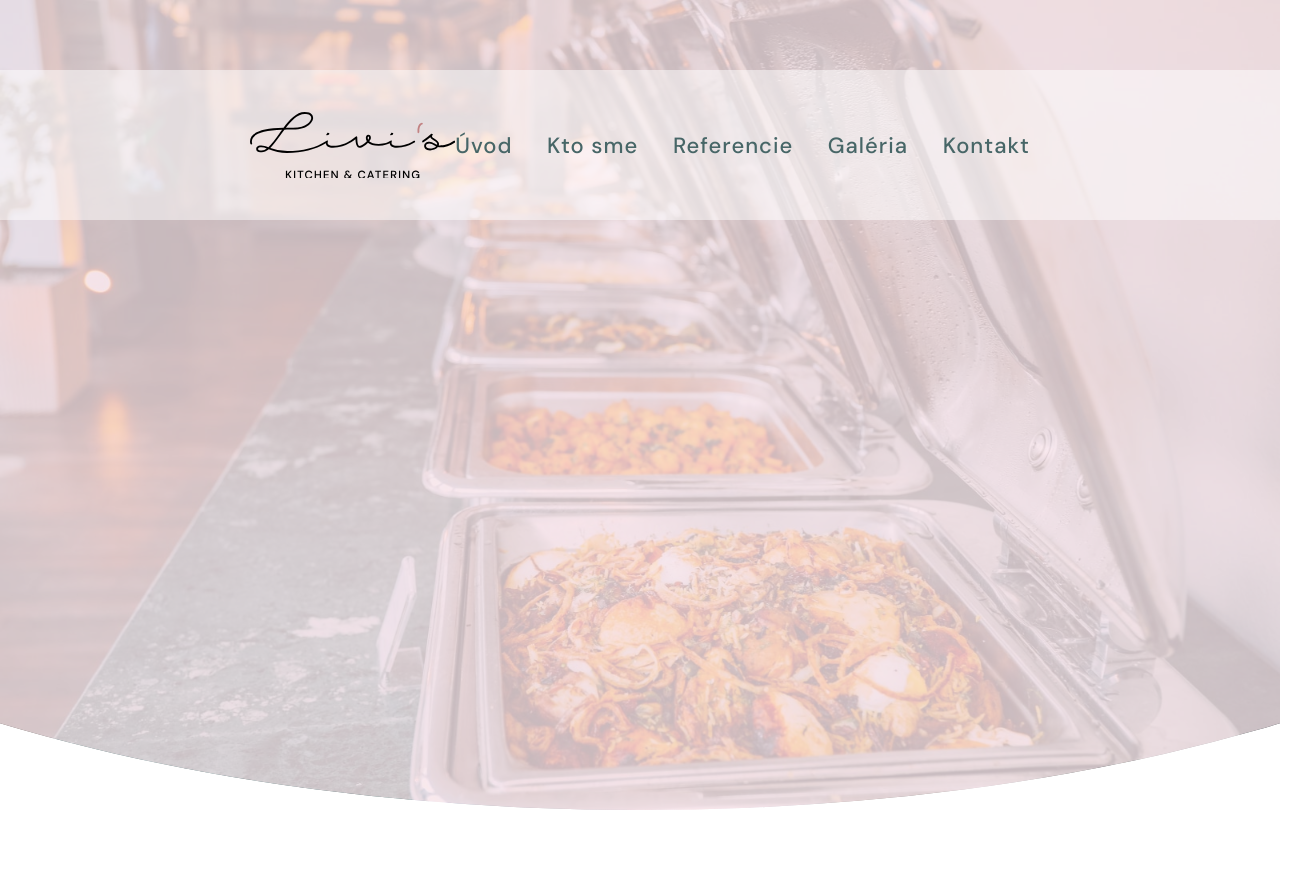
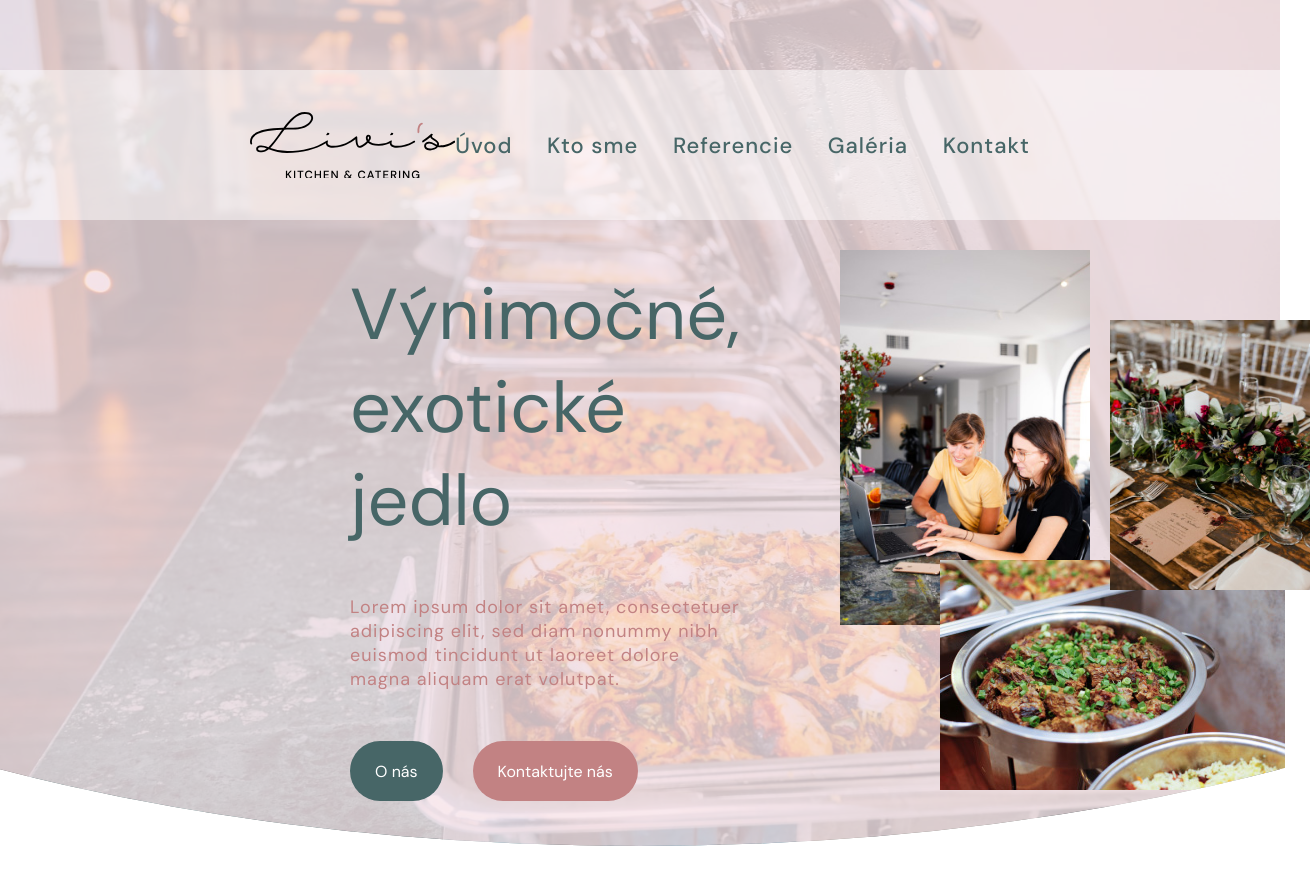
Before and after one commit to rastislav-domanisky/VIAC-frontend-assigment, a React (Create React App) app: page / in a window 1280 px wide. Shown: the top 884 px of the page, 1310 px wide, since content can reach past the window. Built offline with nearby package versions, Linux system fonts and the light colour scheme.

Commit message:
updated HeadingArea

```diff
--- a/src/views/HomeScreen/HomeScreen.js
+++ b/src/views/HomeScreen/HomeScreen.js
@@ -1,8 +1,14 @@
 import React from 'react';
 import "./HomeScreen.scss";
+import { Link } from "react-router-dom";
 
 import Header from '../../components/Header/Header';
 import bg1 from "../../assets/gallery/galeria-4.jpg";
+
+import foto1 from '../../assets/livis-1.jpg';
+import foto2 from '../../assets/livis-2.jpg';
+import foto3 from '../../assets/livis-3.jpg';
+import foto5 from '../../assets/livis-5.jpg';
 
 const HomeScreen = () => {
     return (
@@ -10,9 +16,26 @@ const HomeScreen = () => {
             <div className="SectionMain" style={{
                 backgroundImage: "url('" + bg1 + "')",
             }} >
-            <div className="bgColor">
-                <Header />
-            </div>
+                <div className="bgColor">
+                    <Header />
+                    <div className="headingArea">
+                        <div className="hLeft">
+                            <h1>Výnimočné,<br />exotické jedlo</h1>
+                            <p>Lorem ipsum dolor sit amet, consectetuer adipiscing elit, sed
+                            diam nonummy nibh euismod tincidunt ut laoreet dolore magna
+                            aliquam erat volutpat.</p>
+                            <div className="hLeftButtons">
+                                <div className="hLeftBtn1"><Link to="/">O nás</Link></div>
+                                <div className="hLeftBtn2"><Link to="/">Kontaktujte nás</Link></div>
+                            </div>
+                        </div>
+                        <div className="hRight">
+                            <img src={foto1} alt="foto" className="hFoto1" />
+                            <img src={foto2} alt="foto" className="hFoto2" />
+                            <img src={foto3} alt="foto" className="hFoto3" />
+                        </div>
+                    </div>
+                </div>
             </div>
         </div>
     );
--- a/src/views/HomeScreen/HomeScreen.scss
+++ b/src/views/HomeScreen/HomeScreen.scss
@@ -7,8 +7,8 @@
         box-sizing: border-box;
         width: 100%;
         height: 900px;
-        -webkit-clip-path: ellipse(87% 53% at 50% 37%);
-        clip-path: ellipse(87% 53% at 50% 37%);
+        -webkit-clip-path: ellipse(95% 57% at 50% 37%);
+        clip-path: ellipse(95% 57% at 50% 37%);
         background-repeat: no-repeat;
         background-size: cover;
 
@@ -18,6 +18,103 @@
             box-sizing: border-box;
             background: rgba($color: #f9e8eb, $alpha: 0.8);
             padding: 70px 0;
+
+            .headingArea {
+                box-sizing: border-box;
+                width: 100%;
+                height: 100%;
+                padding-left: 350px;
+                padding-right: 250px;
+                display: flex;
+                flex-direction: row;
+                justify-content: space-between;
+
+                .hLeft {
+                    width: 600px;
+                    height: 100%;
+
+                    h1 {
+                        font-size: 72px;
+                        font-weight: 400;
+                        letter-spacing: 0px;
+                        color: #476667;
+                    }
+
+                    p {
+                        font-size: 18px;
+                        font-weight: 400;
+                        letter-spacing: 1px;
+                        color: #c28283;
+                    }
+
+                    .hLeftButtons {
+                        display: flex;
+                        flex-direction: row;
+                        width: 100%;
+                        height: 60px;
+                        align-items: center;
+                        justify-content: flex-start;
+                        margin-top: 50px;
+
+                        .hLeftBtn1 {
+                            height: 60px;
+                            background: #476667;
+                            border-radius: 50px;
+                            box-sizing: border-box;
+                            padding: 0 25px;
+                            display: flex;
+                            align-items: center;
+                            justify-content: center;
+                            margin-right: 30px;
+                        }
+
+                        .hLeftBtn2 {
+                            height: 60px;
+                            background: #c28283;
+                            border-radius: 50px;
+                            box-sizing: border-box;
+                            padding: 0 25px;
+                            display: flex;
+                            align-items: center;
+                            justify-content: center;
+                            margin-right: 30px;
+                        }
+
+                        a {
+                            text-decoration: none;
+                            color: #FFF;
+                        }
+                    }
+                }
+
+                .hRight {
+                    width: 600px;
+                    height: 100%;
+
+                    .hFoto1 {
+                        position: absolute;
+                        z-index: 50;
+                        width: 250px;
+                        height: 375px;
+                        margin-left: 100px;
+                        margin-top: 30px;
+                    }
+                    .hFoto2 {
+                        position: absolute;
+                        z-index: 70;
+                        width: 200px;
+                        height: 270px;
+                        margin-left: 370px;
+                        margin-top: 100px;
+                    }
+                    .hFoto3 {
+                        position: absolute;
+                        z-index: 60;
+                        margin-top: 340px;
+                        margin-left: 200px;
+                    }
+                }
+            }
         }
     }
 }
```
